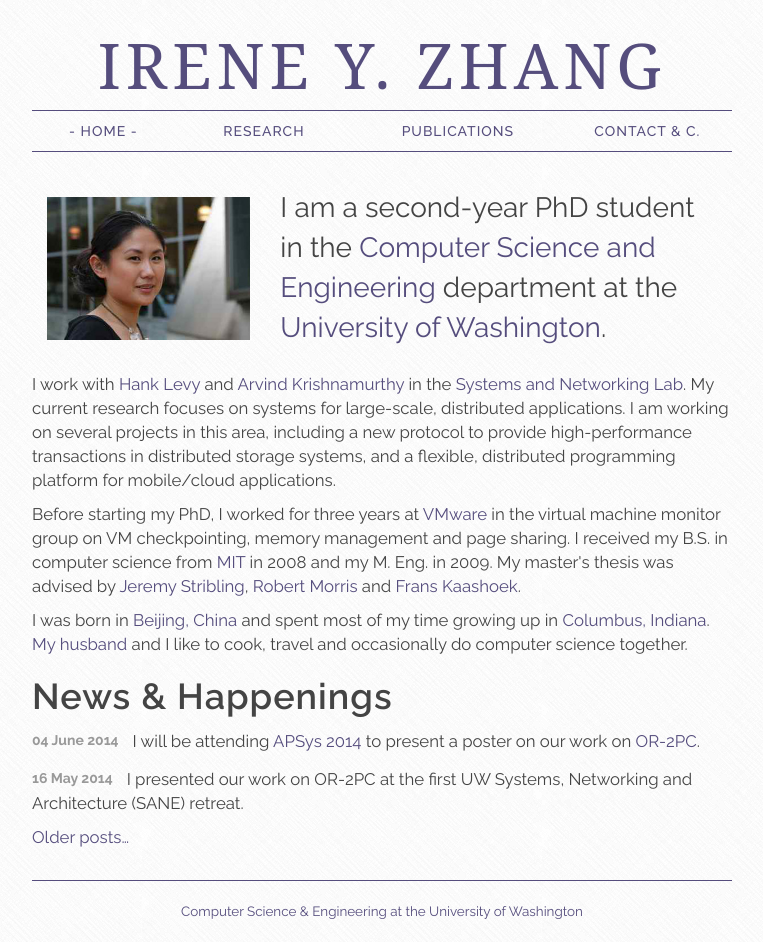
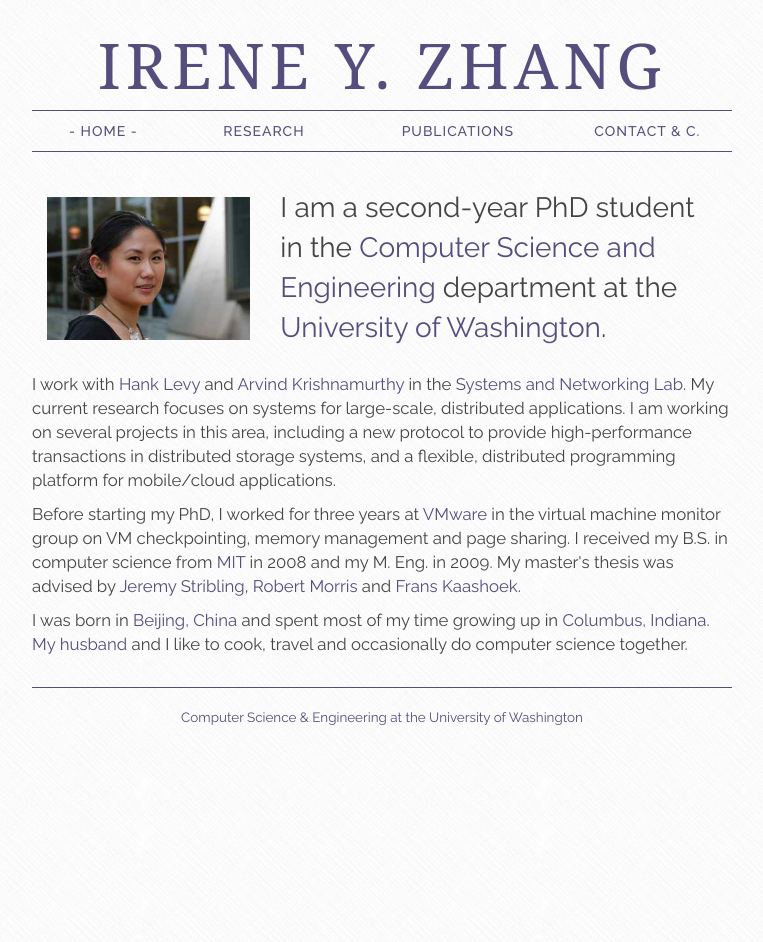
Before and after one commit to iyzhang/www, a Jekyll site: the page built from index.html, in a window 1280 px wide. Shown: the whole page, without its empty margins (258-1021 px from the left). Built offline with Jekyll 4.4.1, drawn with Linux system fonts in a browser that asks for light colours; nearby versions of some CDN libraries; some web fonts are replaced; Markdown is read by kramdown in place of the engine named in the settings; after the commit the page ends 900 px from its top, so only the background shows below that.

Commit message:
updating some background info

```diff
--- a/_config.yml
+++ b/_config.yml
@@ -14,7 +14,7 @@
 permalink: /blog/:year/:month/:day/:title.html
 
 # Number of news stories on the front page.
-front_page_news: 2
+front_page_news: 4
 
 # Base pathname for links.
 #base: 'http://irenezhang.net'
--- a/css/group.css
+++ b/css/group.css
@@ -125,6 +125,9 @@
   p {
     font-size:1.2em;
   }
+  h4 {
+      font-size:24px;
+  }
   h3 {
       font-size:32px;
   }
--- a/index.html
+++ b/index.html
@@ -54,20 +54,20 @@
   science together.
 </p>
 
-<h2>News & Happenings</h2>
-<ul class="news list-unstyled">
-{% for post in site.posts limit: site.front_page_news %}
-    {% if post.shortnews %}
-        <li class="shortnews">
-            <span class="date">{{ post.date | date_to_long_string }}</span>
-            {{ post.content }}
-        </li>
-    {% else %}
-        <li class="bloglink">
-            <span class="date">{{ post.date | date_to_long_string }}</span>
-            <a href="{{ post.url }}">&raquo; {{ post.title }}</a>
-        </li>
-    {% endif %}
-{% endfor %}
-</ul>
-<p><a href="{{ site.base }}/news/">Older posts&hellip;</a></p>
+<!-- <h4>News & Happenings</h4> -->
+<!-- <ul class="news list-unstyled"> -->
+<!--   {% for post in site.posts limit: site.front_page_news %} -->
+<!--   {% if post.shortnews %} -->
+<!--   <li class="shortnews"> -->
+<!--     <span class="date">{{ post.date | date_to_long_string }}</span> -->
+<!--     {{ post.content }} -->
+<!--   </li> -->
+<!--   {% else %} -->
+<!--   <li class="bloglink"> -->
+<!--     <span class="date">{{ post.date | date_to_long_string }}</span> -->
+<!--     <a href="{{ post.url }}">&raquo; {{ post.title }}</a> -->
+<!--   </li> -->
+<!--   {% endif %} -->
+<!--   {% endfor %} -->
+<!-- </ul> -->
+<!-- <p><a href="{{ site.base }}/news/">Older posts&hellip;</a></p> -->
```
Also changed, not shown: research/or-2pc/index.md (added, +31 -0 lines), teaching.md (added, +36 -0 lines).
